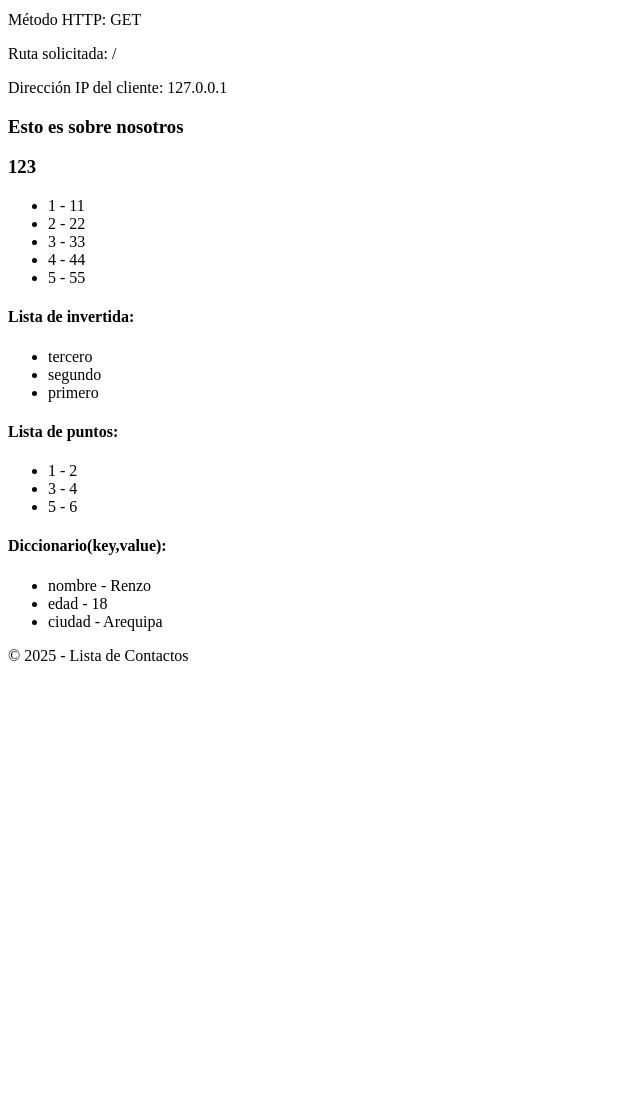
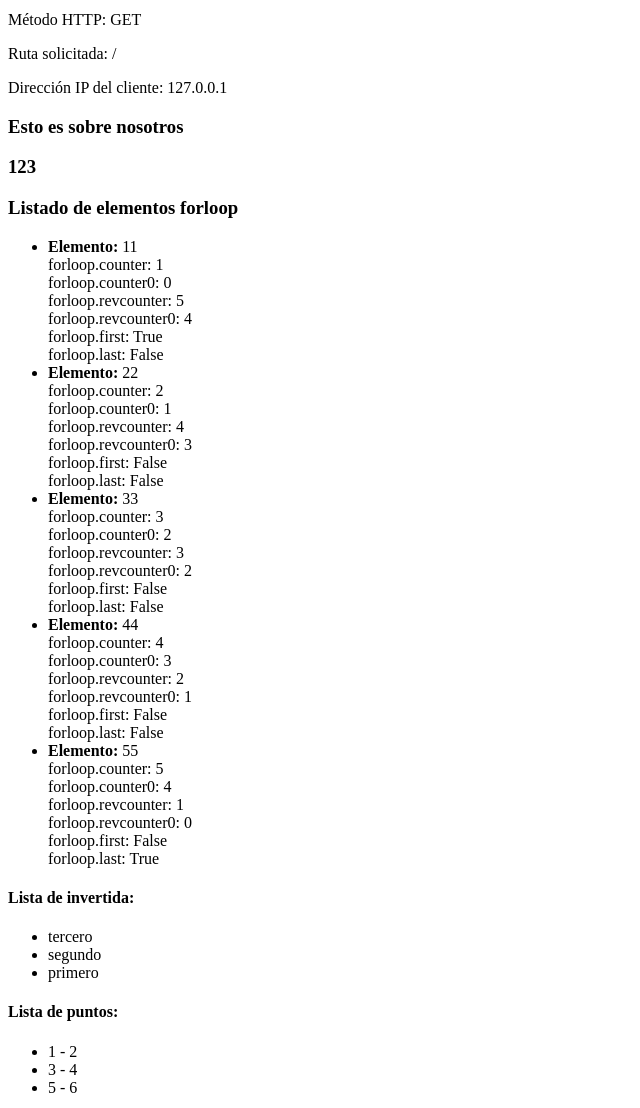
Before and after one commit to renzogeomar/Tarea-DJango, a Django app: page / in a window 1280 px wide. Shown: the part 194-1302 px from the top of the page, without its empty margins (0-640 px from the left). Before the commit the page ends 855 px from the top, so only its background shows below. Run offline with Django 5.2, Linux system fonts and the light colour scheme.

Commit message:
probando todas las variables de forloop

```diff
--- a/listaContactos/inicio/templates/inicio/home.html
+++ b/listaContactos/inicio/templates/inicio/home.html
@@ -11,9 +11,18 @@
     <p>Dirección IP del cliente: {{ request.META.REMOTE_ADDR }}</p>
     <h3>{{myText}}</h3>
     <h3>{{myNumber}}</h3>
+    <h3> Listado de elementos forloop </h3>
     <ul>
         {% for item in myList %}
-            <li>{{forloop.counter}} - {{ item }}</li>
+            <li>
+                <strong>Elemento:</strong> {{ item }}<br>
+                forloop.counter: {{ forloop.counter }}<br> <!-- Numero de elementos (empieza en 1) -->
+                forloop.counter0: {{ forloop.counter0 }}<br> <!-- Numero de elementos (empieza en 0) -->
+                forloop.revcounter: {{ forloop.revcounter }}<br> <!-- Cuántos elementos quedan (empezando desde el final, desde 1) -->
+                forloop.revcounter0: {{ forloop.revcounter0 }}<br> <!-- Cuántos elementos quedan (empezando desde el final, desde 0) -->
+                forloop.first: {{ forloop.first }}<br> <!-- Indica si es el primer elemento -->
+                forloop.last: {{ forloop.last }}<br> <!-- Indica si es el último elemento -->
+            </li>
         {% endfor %}
     </ul>
     <h4>Lista de invertida:</h4>
```
